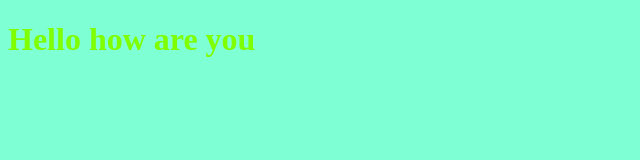
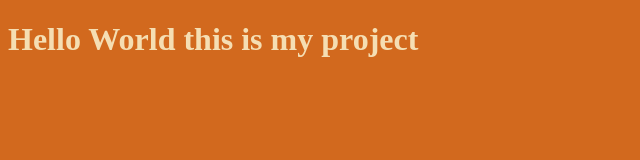
Before and after one commit to Hos99sam2004/myproject, a plain HTML site: page index.html in a window 1280 px wide. Shown: the whole page, without its empty margins (0-640 px from the left). Drawn offline with Linux system fonts and the light colour scheme.

Commit message:
my changes

```diff
--- a/index.html
+++ b/index.html
@@ -9,7 +9,7 @@
 </head>
 
 <body>
-    <h1>Hello how are you</h1>
+    <h1>Hello World this is <b>my project</b></h1>
     <script src="app.js"></script>
 </body>
 
--- a/style.css
+++ b/style.css
@@ -1,7 +1,7 @@
 h1 {
-    color: chartreuse;
+    color: wheat;
 }
 
 body {
-    background-color: aquamarine;
+    background-color: chocolate;
 }
```
